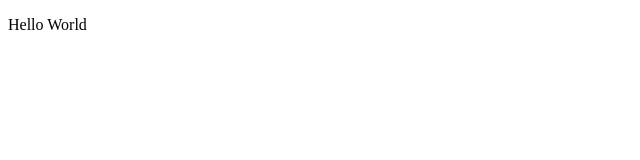
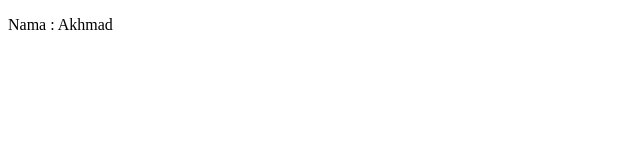
Before and after one commit to ArduCode-dev/KSIC-Pertemuan12, a plain HTML site: page index.html in a window 1280 px wide. Shown: the full height of the page, 0-640 px from the left. Drawn offline with Linux system fonts and the light colour scheme.

Commit message:
edit baris 9 - branch akhmad

```diff
--- a/index.html
+++ b/index.html
@@ -6,6 +6,6 @@
     <title>Document</title>
 </head>
 <body>
-    <p>Hello World</p>
+    <p>Nama : Akhmad</p>
 </body>
 </html>
```
